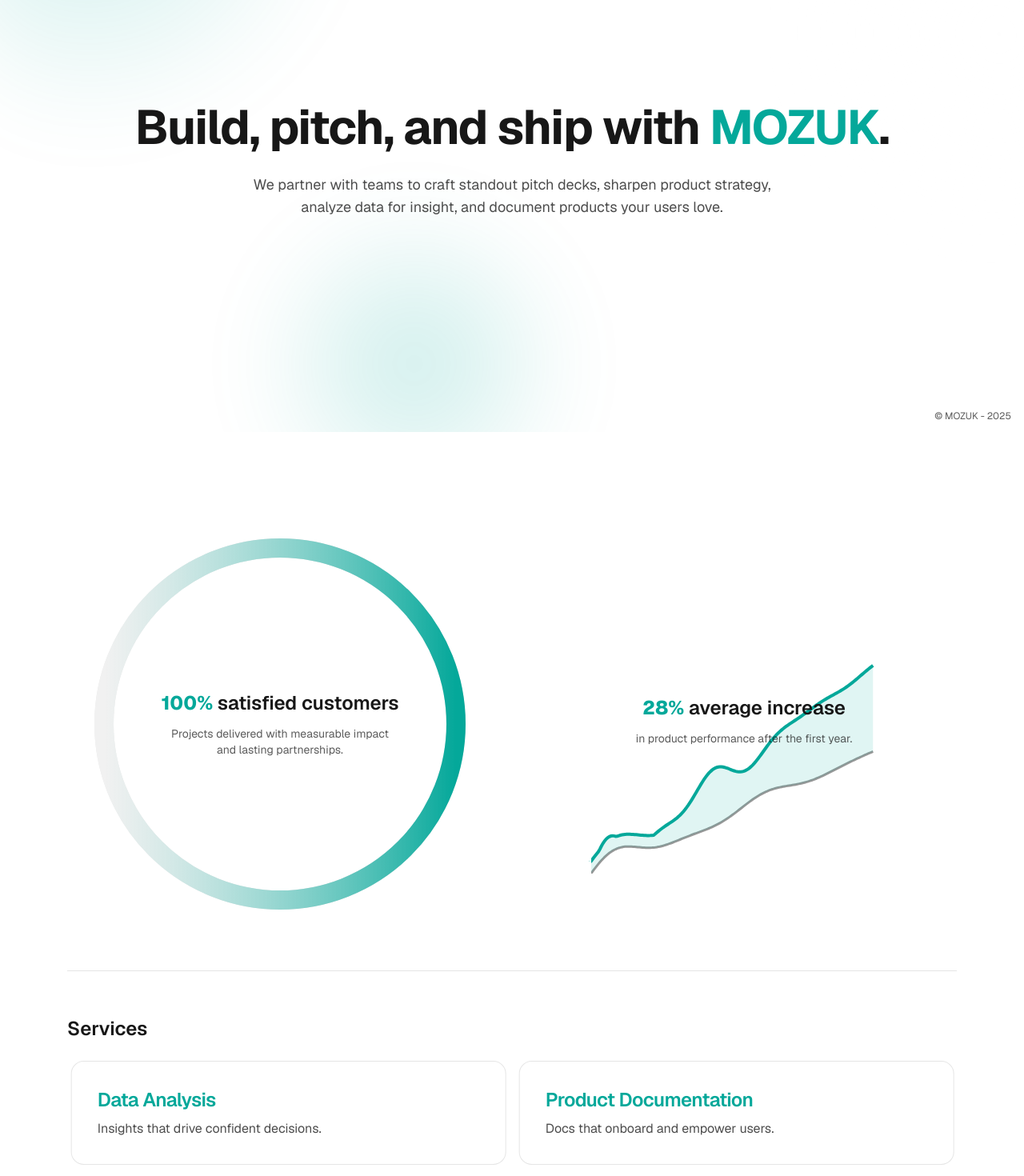
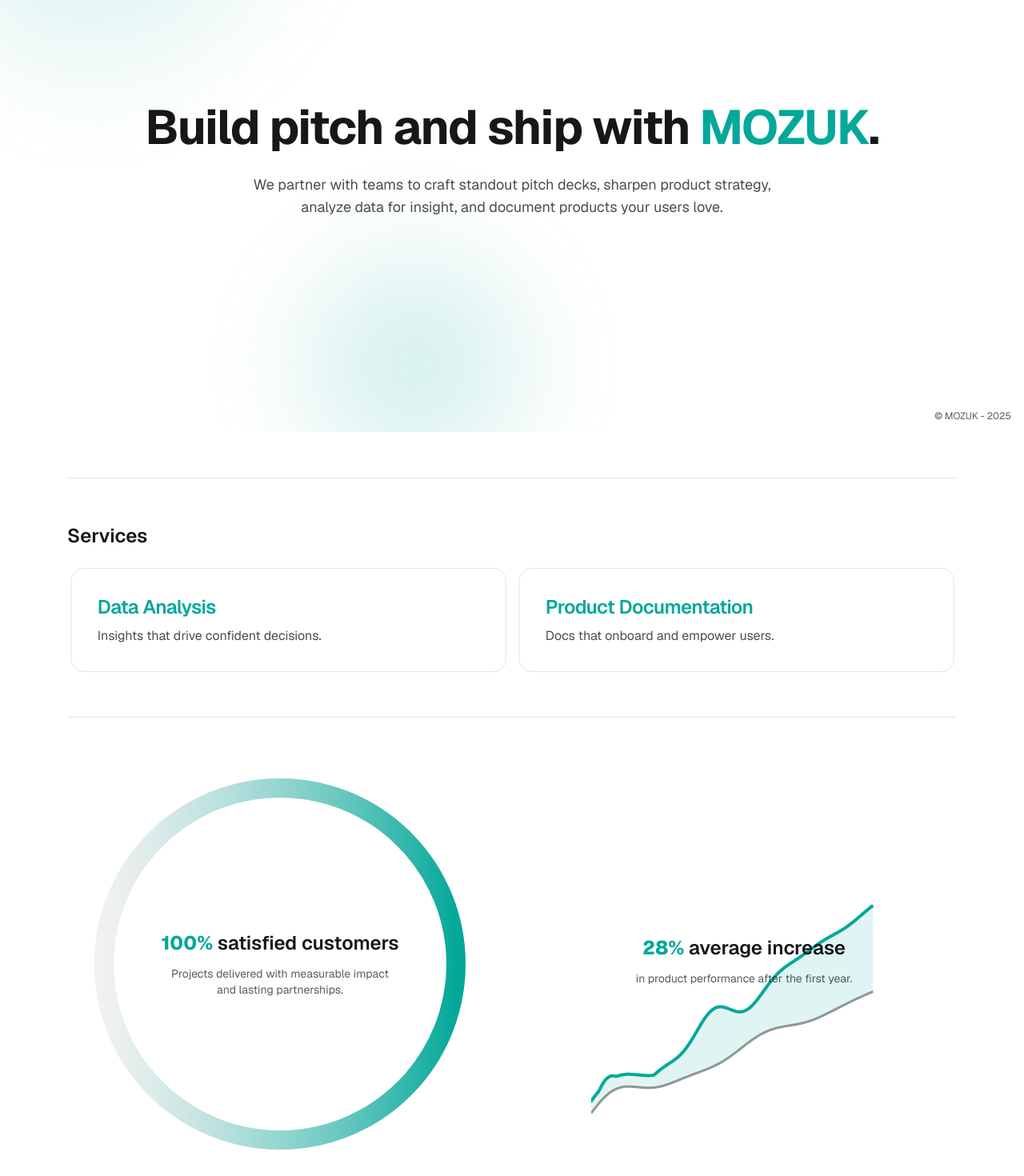
Before and after one commit to Drakhtar359/mozuk-site, a Next.js app in the folder apps/web/: page / in a window 1280 px wide. Shown: the part 260-1730 px from the top of the page at 80% size. Built offline with nearby package versions, Linux system fonts and the light colour scheme.

Commit message:
Remove comma from heading and move graphs under services

```diff
--- a/apps/web/src/app/page.tsx
+++ b/apps/web/src/app/page.tsx
@@ -7,20 +7,13 @@
     <main className="mx-auto max-w-6xl px-5">
       <section className="relative min-h-[100svh] flex flex-col justify-center py-12 sm:py-16">
         <h1 className="text-4xl sm:text-6xl font-bold tracking-tight leading-tight text-center">
-          Build, pitch, and ship with
+          Build pitch and ship with
           <span className="text-[var(--brand)]"> MOZUK</span>.
         </h1>
         <p className="mt-5 text-base sm:text-lg text-black/70 dark:text-white/70 max-w-2xl text-center mx-auto">
           We partner with teams to craft standout pitch decks, sharpen product strategy,
           analyze data for insight, and document products your users love.
         </p>
-      </section>
-
-      <section className="py-16">
-        <div className="grid grid-cols-1 sm:grid-cols-2 gap-6 lg:gap-12 items-start">
-          <SatisfactionStat />
-          <PerformanceLineStat />
-        </div>
       </section>
 
       <section id="services" className="py-14 border-t border-black/10 dark:border-white/10">
@@ -35,6 +28,13 @@
             ]}
             autoMs={5000}
           />
+        </div>
+      </section>
+
+      <section className="py-16 border-t border-black/10 dark:border-white/10">
+        <div className="grid grid-cols-1 sm:grid-cols-2 gap-6 lg:gap-12 items-start">
+          <SatisfactionStat />
+          <PerformanceLineStat />
         </div>
       </section>
 
```
